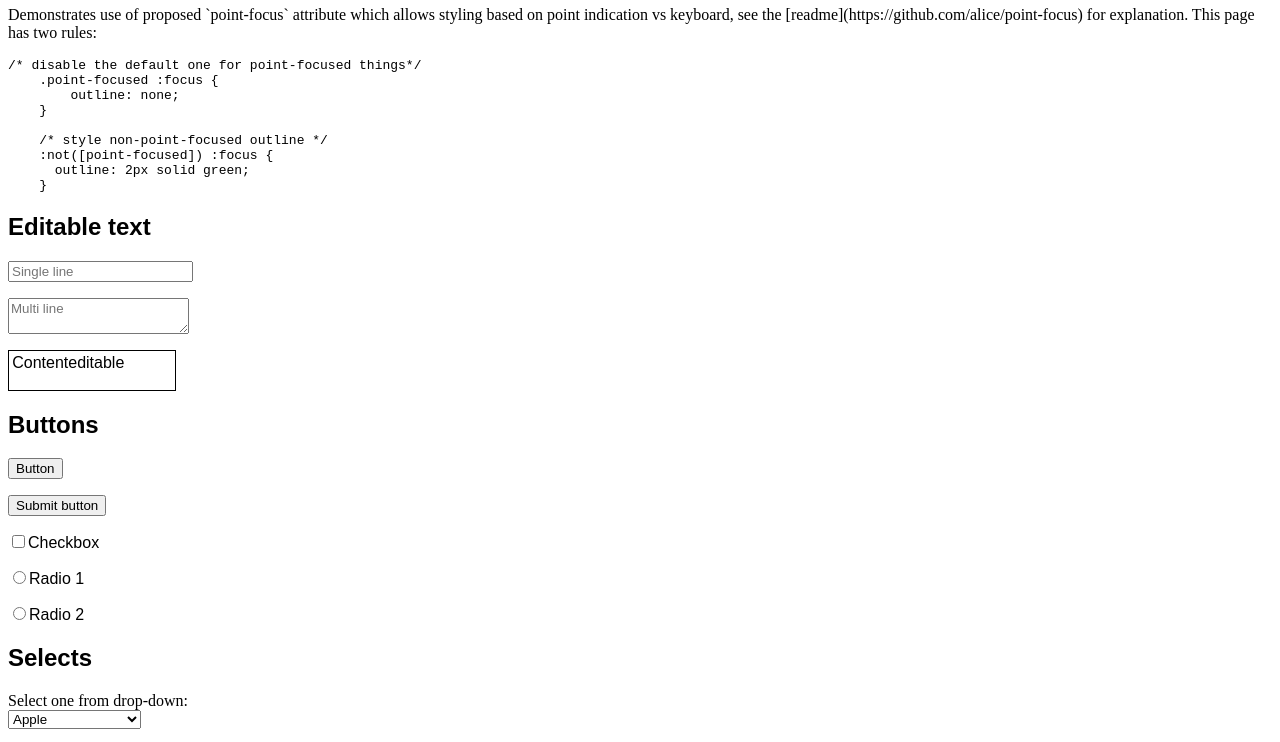
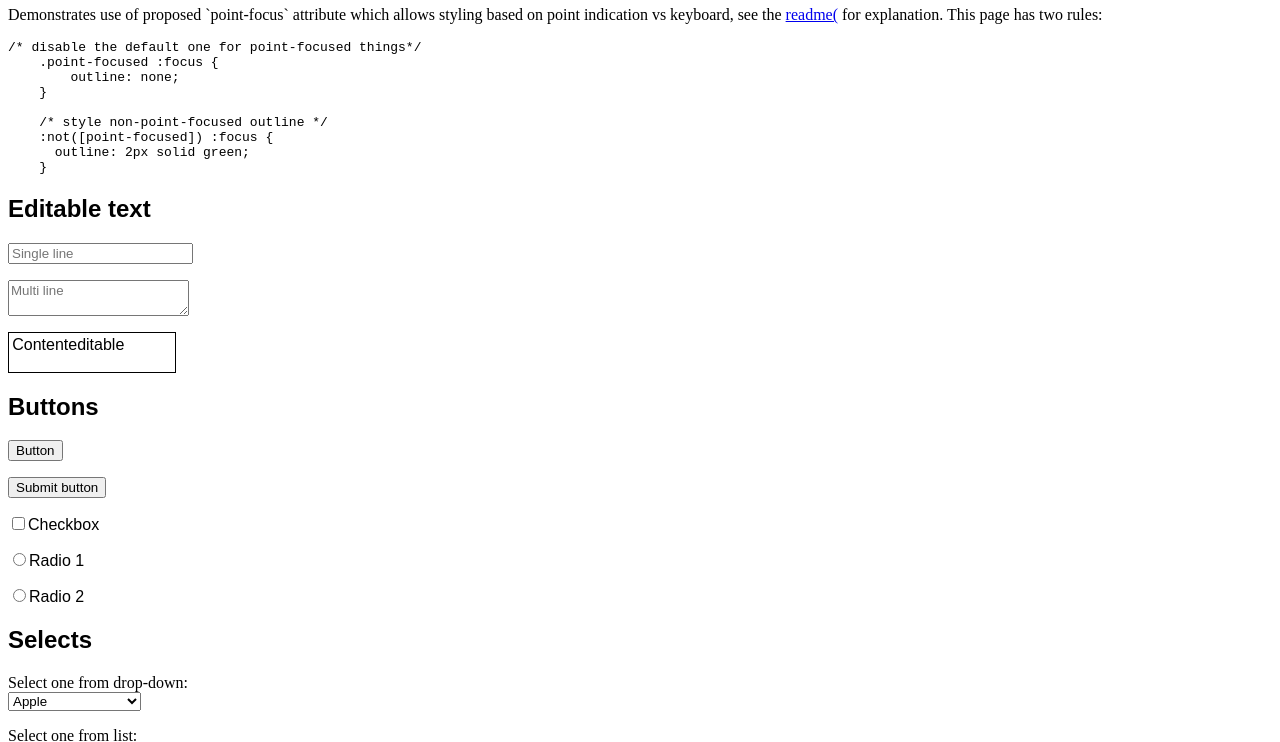
Before and after one commit to WICG/focus-visible, a plain HTML site: page testpage.html in a window 1280 px wide. Shown: the part 60-802 px from the top of the page. Drawn offline with Linux system fonts and the light colour scheme.

Commit message:
Update testpage.html
uh... what language do we write in a .html file again?  oh right, html... not .md.

```diff
--- a/testpage.html
+++ b/testpage.html
@@ -36,7 +36,7 @@
   </head>
   <body>
     <h1>Mobile HTML Test</h1>
-    <p>Demonstrates use of proposed `point-focus` attribute which allows styling based on point indication vs keyboard, see the [readme](https://github.com/alice/point-focus) for explanation. This page has two rules:
+    <p>Demonstrates use of proposed `point-focus` attribute which allows styling based on point indication vs keyboard, see the <a href="https://github.com/alice/point-focus">readme(</a> for explanation. This page has two rules:
     <pre>/* disable the default one for point-focused things*/
     .point-focused :focus {
         outline: none;
```
